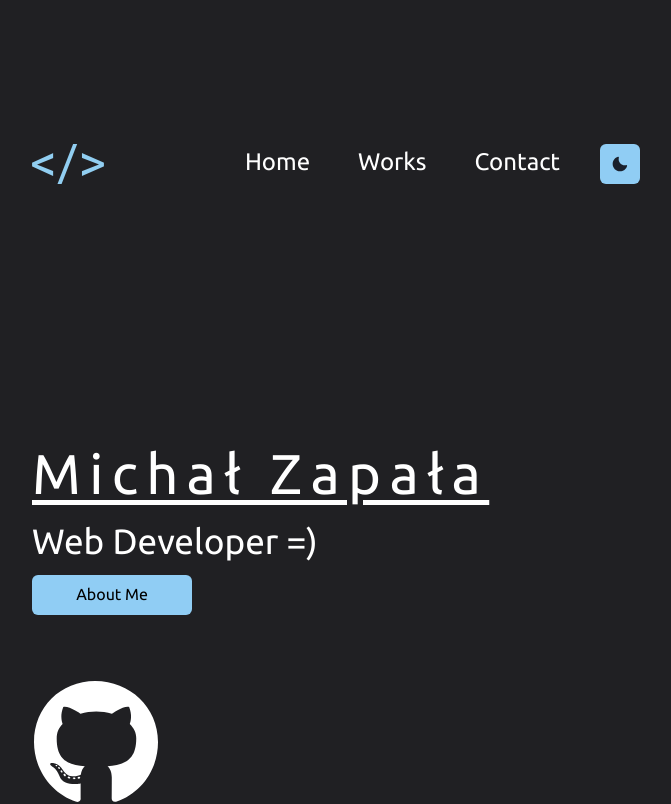
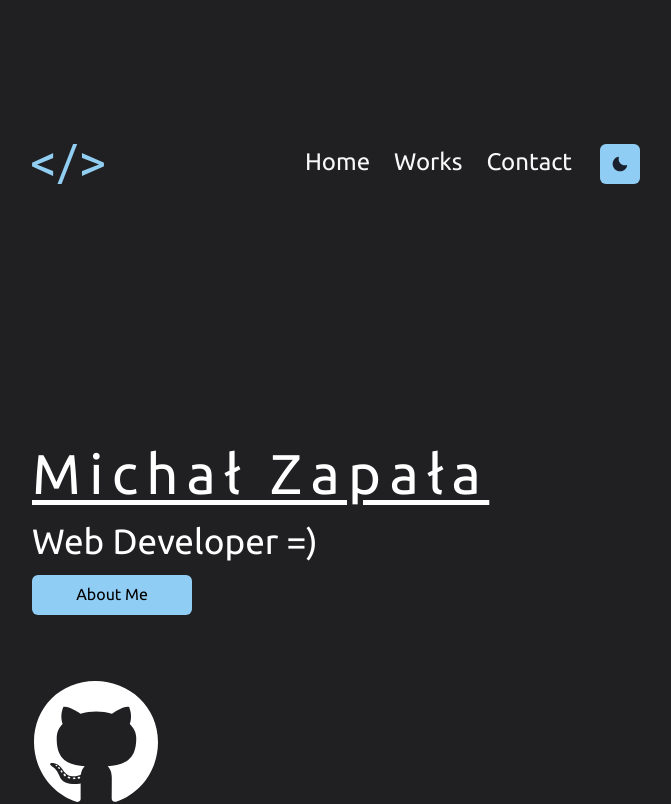
Before and after one commit to dizzi3/portfolio-site, a Next.js app: page / in a window 1280 px wide. Shown: the top 804 px of the page, without its empty margins (304-975 px from the left). Built offline with nearby package versions, Linux system fonts and the light colour scheme.

Commit message:
Added a expanding underline effect to link items and created a plain contact page

```diff
--- a/components/Footer.js
+++ b/components/Footer.js
@@ -1,5 +1,5 @@
 import { Container, VStack, Image, Link, Text, useColorModeValue } from '@chakra-ui/react'
-import NextLink from 'next/link'
+import StyledLink from './StyledLink';
 
 function Footer(){
 
@@ -10,7 +10,7 @@ function Footer(){
         <Container maxW='50%' p='2em' color={useColorModeValue('#000', '#fff')}>
             <VStack>
                 <a href='#home'><Image src={logoImg} width='3em' height='3em' alt='logo'/></a>
-                <a target='_blank' href='https://github.com/dizzi3' ><Link fontSize='1.3rem' fontFamily='Ubuntu, sans-serif;' fontWeight='700' _hover={{color: useColorModeValue('reddish', 'blueish')}}>Github</Link></a>
+                <StyledLink href='https://github.com/dizzi3' target='_blank'><Link fontSize='1.3rem' fontFamily='Ubuntu, sans-serif;' fontWeight='700' _hover={{color: useColorModeValue('reddish', 'blueish')}}>Github</Link></StyledLink>
                 <Text fontFamily='DM Sans, sans-serif;'>&#169; 2021 Michał Zapała</Text>
             </VStack>
         </Container>
--- a/components/Menu.js
+++ b/components/Menu.js
@@ -1,22 +1,17 @@
-import { Flex, Link, useColorModeValue } from '@chakra-ui/react'
+import { Flex } from '@chakra-ui/react'
 import NextLink from 'next/link'
+import StyledLink from './StyledLink'
 
 function Menu({ direction, display }){
 
     return(
         <Flex direction={direction} display={display} mt={{sm: '6em', md: 0}}>
 
-            <NextLink href='/'>
-                <Link p={{sm: '.3em 0', md: '0 1em'}} fontSize='1.5rem' fontFamily='Ubuntu, sans-serif;' fontWeight='500' _hover={{color: useColorModeValue('#ff0100', '#65b5e9')}}>Home</Link>
-            </NextLink>
+                <StyledLink href='/'>Home</StyledLink>
 
-            <NextLink href='#projects'>
-                <Link p={{sm: '.3em 0', md: '0 1em'}} fontSize='1.5rem' fontFamily='Ubuntu, sans-serif;' fontWeight='500' _hover={{color: useColorModeValue('#ff0100', '#65b5e9')}}>Works</Link>
-            </NextLink>
+                <StyledLink href='#projects'>Works</StyledLink>
 
-            <NextLink href='/' >
-                <Link p={{sm: '.3em 0', md: '0 1em'}} fontSize='1.5rem' fontFamily='Ubuntu, sans-serif;' fontWeight='500' _hover={{color: useColorModeValue('#ff0100', '#65b5e9')}}>Contact</Link>
-            </NextLink>
+                <StyledLink href='/Contact'>Contact</StyledLink>
 
         </Flex>
     )
--- /dev/null
+++ b/components/StyledLink.js
@@ -0,0 +1,44 @@
+import { useColorModeValue } from '@chakra-ui/react'
+import styled from '@emotion/styled'
+
+function StyledLink({children, href, target}){
+
+    const Link = styled.a`
+        color: ${useColorModeValue('#000', '#f8f8f8')};
+        padding: 0 .5em;
+        font-size: 1.5rem;
+        font-family: Ubuntu, sans-serif;
+        font-weight: 500;
+        position: relative;
+        text-decoration: none;
+        width: fit-content;
+
+        &:hover{
+            color: ${useColorModeValue('#ff0100', '#65b5e9')};
+            cursor: pointer;
+        }
+
+        &::before{
+            content: "";
+            position: absolute;
+            display: block;
+            width: 100%;
+            height: 2px;
+            bottom: 0;
+            left: 0;
+            background-color: ${useColorModeValue('#ff0100', '#65b5e9')};
+            transform: scaleX(0);
+            transition: transform 0.3s ease;
+        }
+
+        &:hover::before{
+            transform: scaleX(1);
+        }
+    `
+
+    return(
+        <Link href={href} target={target}>{children}</Link>
+    )
+}
+
+export default StyledLink
```
Also changed, not shown: pages/Contact.js (added, +9 -0 lines).
